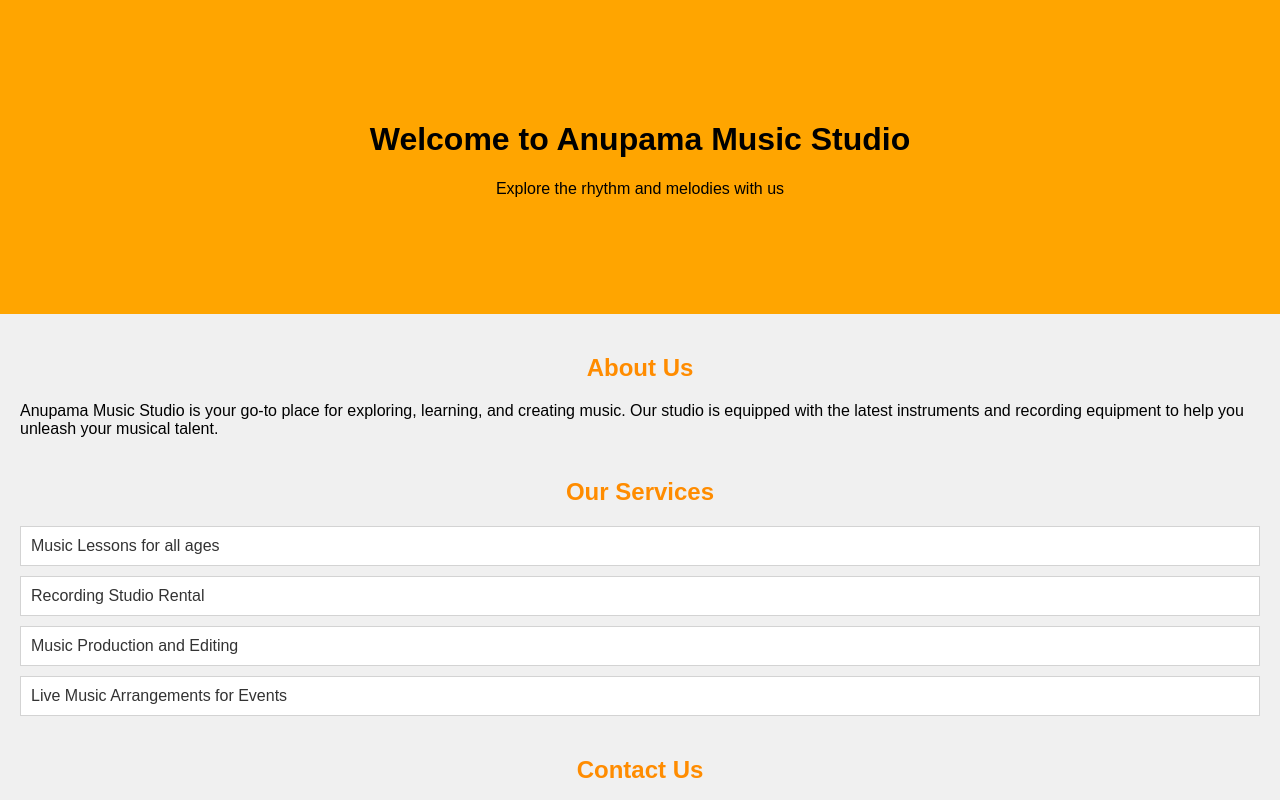
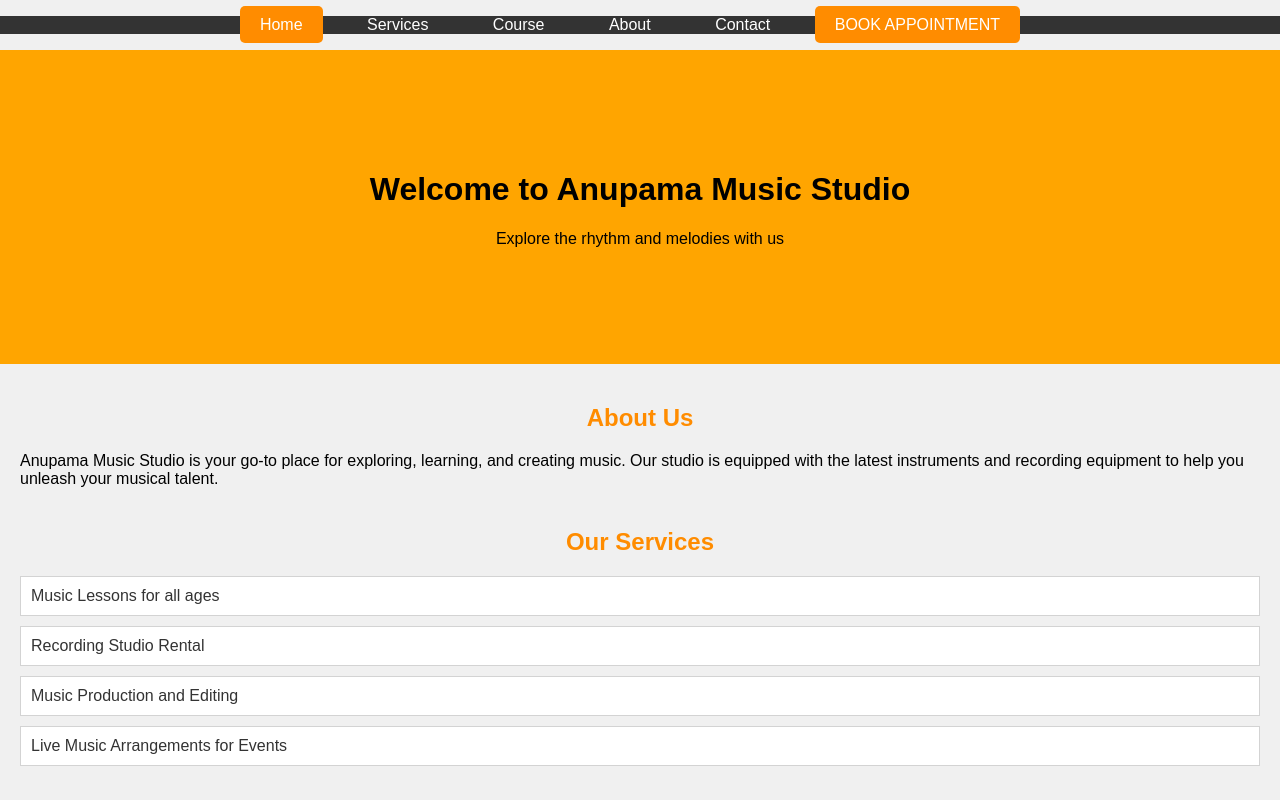
Before and after one commit to shashankm9799/Music, a plain HTML site: page index.html in a window 1280 px wide. Shown: the top 800 px of the page. Drawn offline with Linux system fonts and the light colour scheme.

Commit message:
Add files via upload

```diff
--- a/index.html
+++ b/index.html
@@ -1,3 +1,4 @@
+
 <!DOCTYPE html>
 <html lang="en">
 <head>
@@ -54,13 +55,45 @@
             border-radius: 5px;
             display: inline-block;
         }
-
         .button:hover {
+            background-color: #e67e22; /* Darker orange on hover */
+        }
+        /* Styling for the navigation */
+        nav ul {
+            list-style: none;
+            padding: 0;
+            background-color: #333; /* Dark background for nav */
+            text-align: center;
+        }
+        nav ul li {
+            display: inline; /* Display nav items inline */
+            margin-right: 20px;
+        }
+        nav ul li a {
+            text-decoration: none;
+            color: white; /* White text for links */
+            padding: 10px 20px;
+        }
+        .active, .appointment-button {
+            background-color: #ff8c00; /* Orange background for active link and appointment button */
+            border-radius: 5px;
+        }
+        .active:hover, .appointment-button:hover {
             background-color: #e67e22; /* Darker orange on hover */
         }
     </style>
 </head>
 <body>
+    <nav>
+        <ul>
+            <li><a href="home.html" class="active">Home</a></li>
+            <li><a href="services.html">Services</a></li>
+            <li><a href="course.html">Course</a></li>
+            <li><a href="about.html">About</a></li>
+            <li><a href="contact.html">Contact</a></li>
+            <li><a href="book.html" class="appointment-button">BOOK APPOINTMENT</a></li>
+        </ul>
+    </nav>
     <div class="hero-section">
         <h1>Welcome to Anupama Music Studio</h1>
         <p>Explore the rhythm and melodies with us</p>
@@ -86,6 +119,7 @@
             <h2>Contact Us</h2>
             <div class="contact">
                 <p>Email: info@anupamamusicstudio.com</p>
+
                 <p>Phone: +123 456 7890</p>
                 <p>Address: 123 Music Avenue, Melody City</p>
             </div>
```
